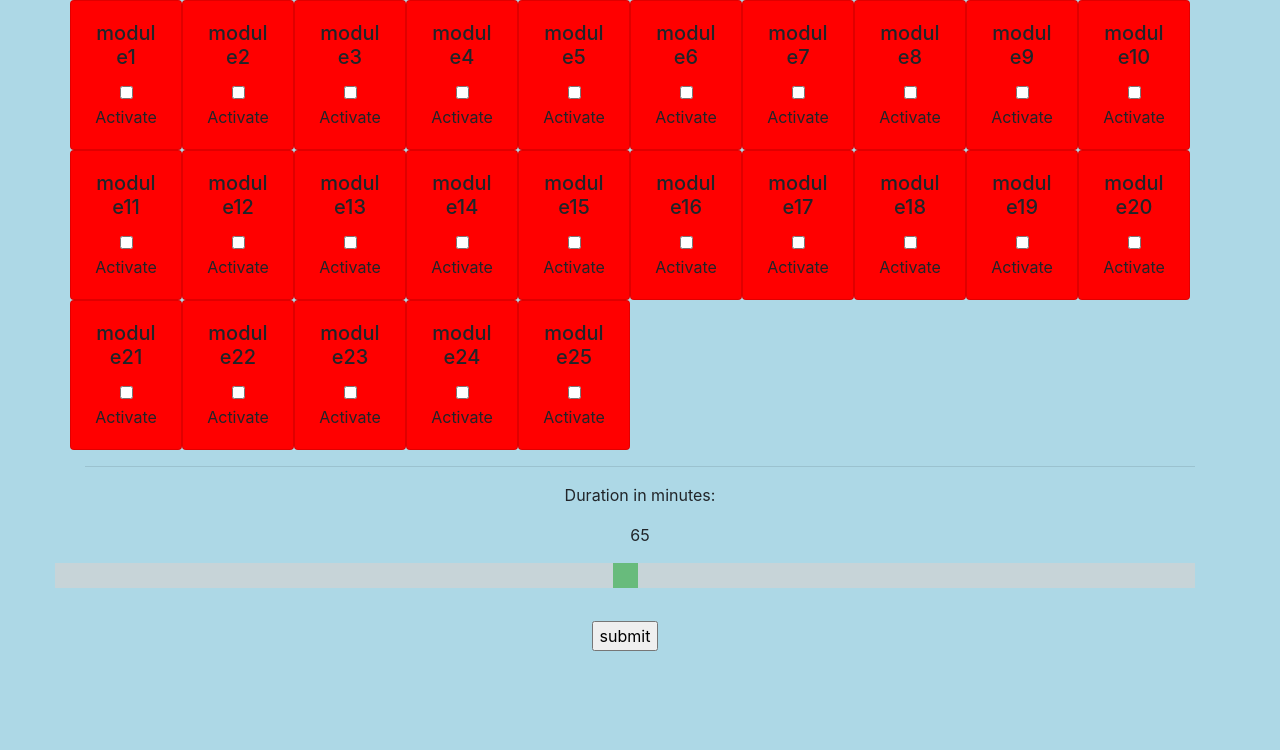
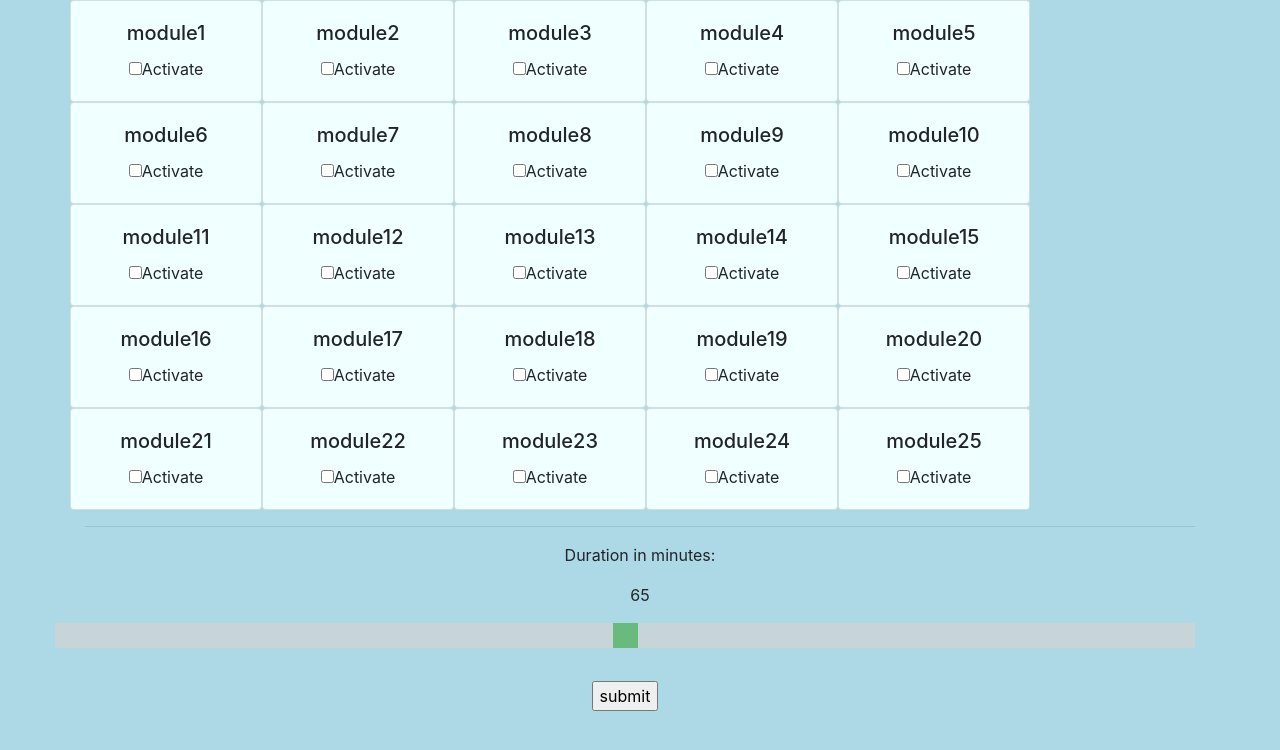
Before and after one commit to TeneCort/simpleInterface, a PHP site: page / in a window 1280 px wide. Shown: the top 750 px of the page. Run offline with PHP 8.4, Linux system fonts and the light colour scheme.

Commit message:
yo more changes

```diff
--- a/app.css
+++ b/app.css
@@ -8,7 +8,7 @@ body{
 }
 
 .card{
-	background-color: red;
+	background-color: #F0FFFF;
 }
 
 .row{
--- a/app.js
+++ b/app.js
@@ -9,17 +9,17 @@ slider.oninput = function()
 	output.innerHTML = this.value;
 }
 
-function test(element)
+function activate(element)
 {
 	var checked = document.querySelectorAll("input[type=checkbox]:checked");
 
 	var unchecked = document.querySelectorAll("input[type=checkbox]");
 
 	unchecked.forEach((item) => {
-		item.parentNode.style.backgroundColor = 'red';
+		item.parentNode.style.backgroundColor = '#F0FFFF';
 	});
 
 	checked.forEach((item) => {
-		item.parentNode.style.backgroundColor = 'green';
+		item.parentNode.style.backgroundColor = '#4CAF50';
 	});
 }
--- a/index.php
+++ b/index.php
@@ -38,7 +38,7 @@ $modules = [
 
 			<?php foreach($modules as $module){ ?>
 
-			<div class="card" style="width: 7rem;" onclick="test(this)">
+			<div class="card" style="width: 12rem;" onclick="activate(this)">
 				<div class="card-body">
 					<h5 class="card-title"><?php echo $module ?></h5>
 					<input type="checkbox" name="<?php echo $module ?>" value="<?php echo $module ?>">Activate<br>
```
